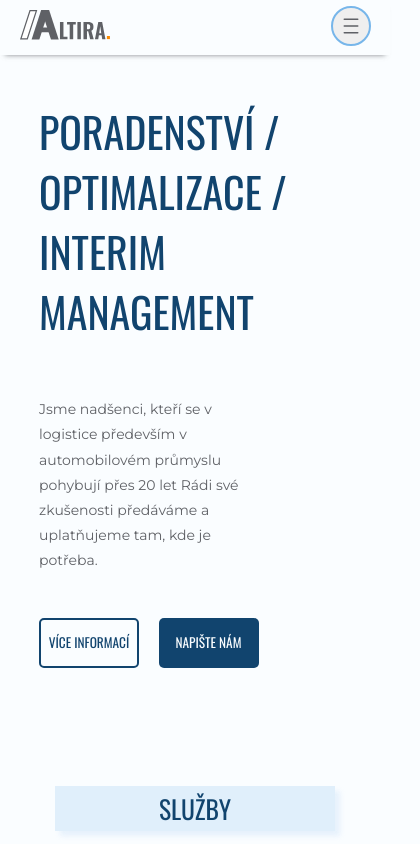
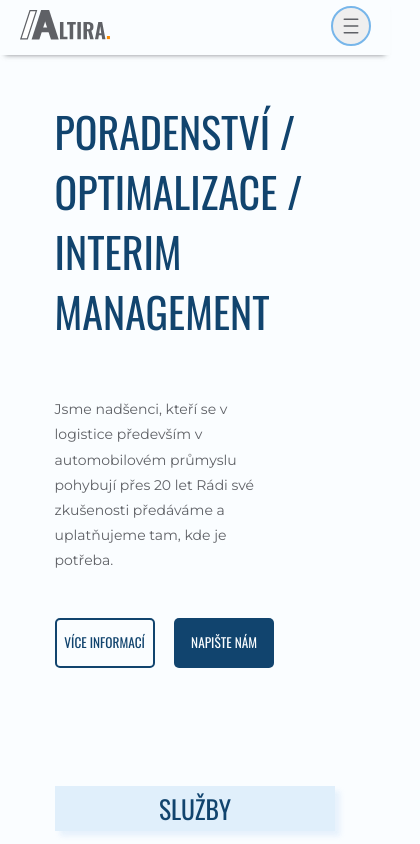
Before and after one commit to queuing4oranges/altira-website, a React (Vite) app: page / in a window 390 px wide. Shown: the top 844 px of the page, 420 px wide, since content can reach past the window. Built offline with nearby package versions, Linux system fonts and the light colour scheme; no server answers.

Commit message:
corr overflow

```diff
--- a/index.html
+++ b/index.html
@@ -8,6 +8,7 @@
       name="description"
       content="Jsme nadšenci, kteří se v logistice především v automobilovém průmyslu pohybují přes 20 let Rádi své zkušenosti předáváme a uplatňujeme tam, kde je potřeba."
     />
+
     <title>ALTIRA s.r.o.</title>
   </head>
   <body>
--- a/src/styles/about.scss
+++ b/src/styles/about.scss
@@ -97,7 +97,7 @@
 @media only screen and (max-width: 600px) {
   .about-container {
     margin: auto;
-    width: 70vw;
+    width: 90%;
 
     &__title p {
       display: block;
--- a/src/styles/hero.scss
+++ b/src/styles/hero.scss
@@ -85,7 +85,8 @@
 //mobiles
 @media only screen and (max-width: 600px) {
   .hero__container {
-    width: 80%;
+    width: 90%;
+    margin: auto;
   }
 
   .hero-text {
@@ -93,7 +94,6 @@
       font-size: 42px;
       line-height: 60px;
       max-width: 300px;
-      width: 300px;
     }
     &__description {
       font-size: 14px;
--- a/src/styles/sluzby.scss
+++ b/src/styles/sluzby.scss
@@ -1,7 +1,7 @@
-* {
-  // border: green 1px solid;
-  // overflow-x: hidden;
-}
+// * {
+//   border: green 1px solid;
+//   overflow-x: hidden;
+// }
 
 .sluzby-section {
   align-items: center;
@@ -72,6 +72,7 @@
     width: 90%;
   }
   .sluzby-section {
+    overflow-x: hidden; //overflow breaking the styling
     align-items: center;
     display: flex;
     flex-direction: column;
```
